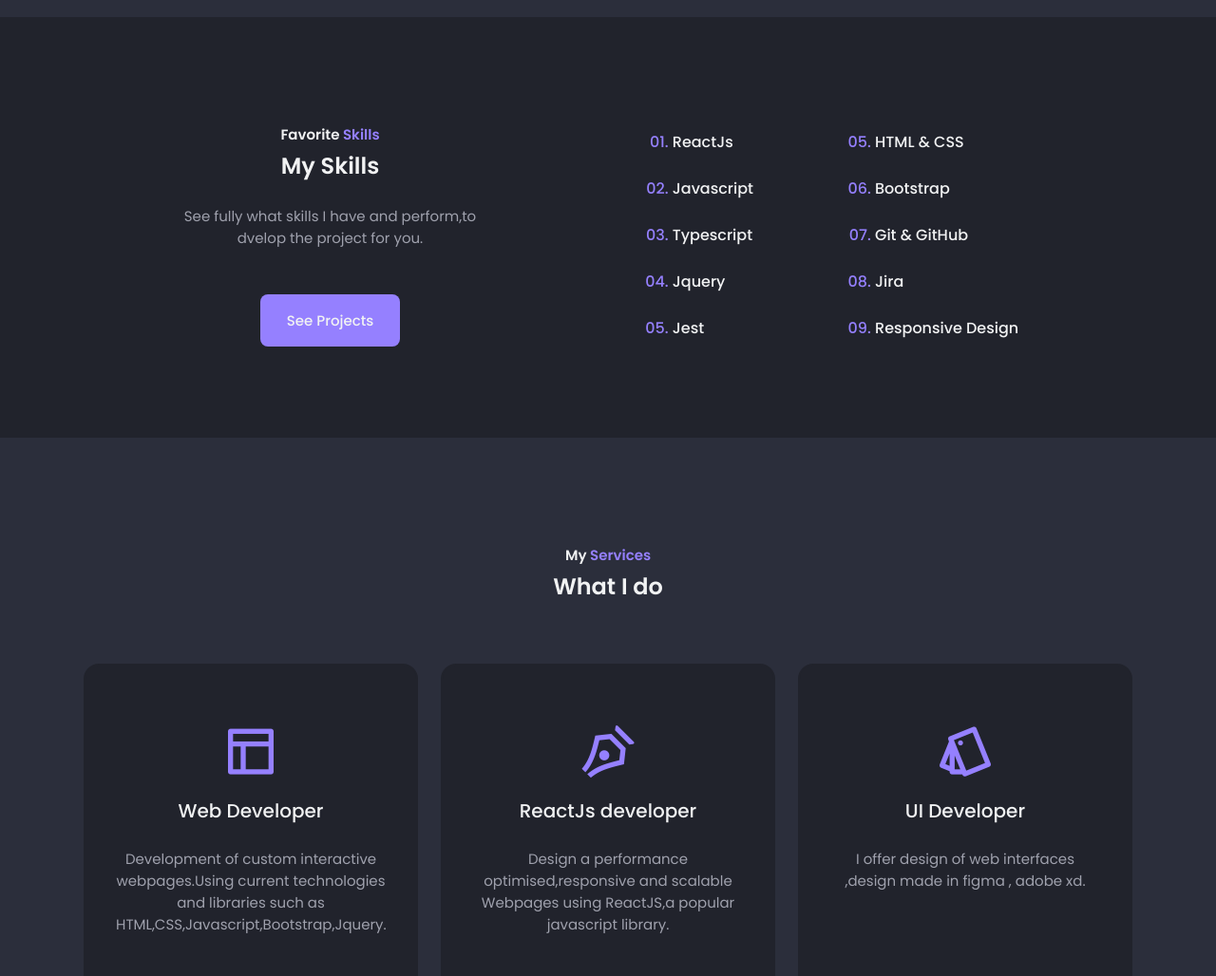
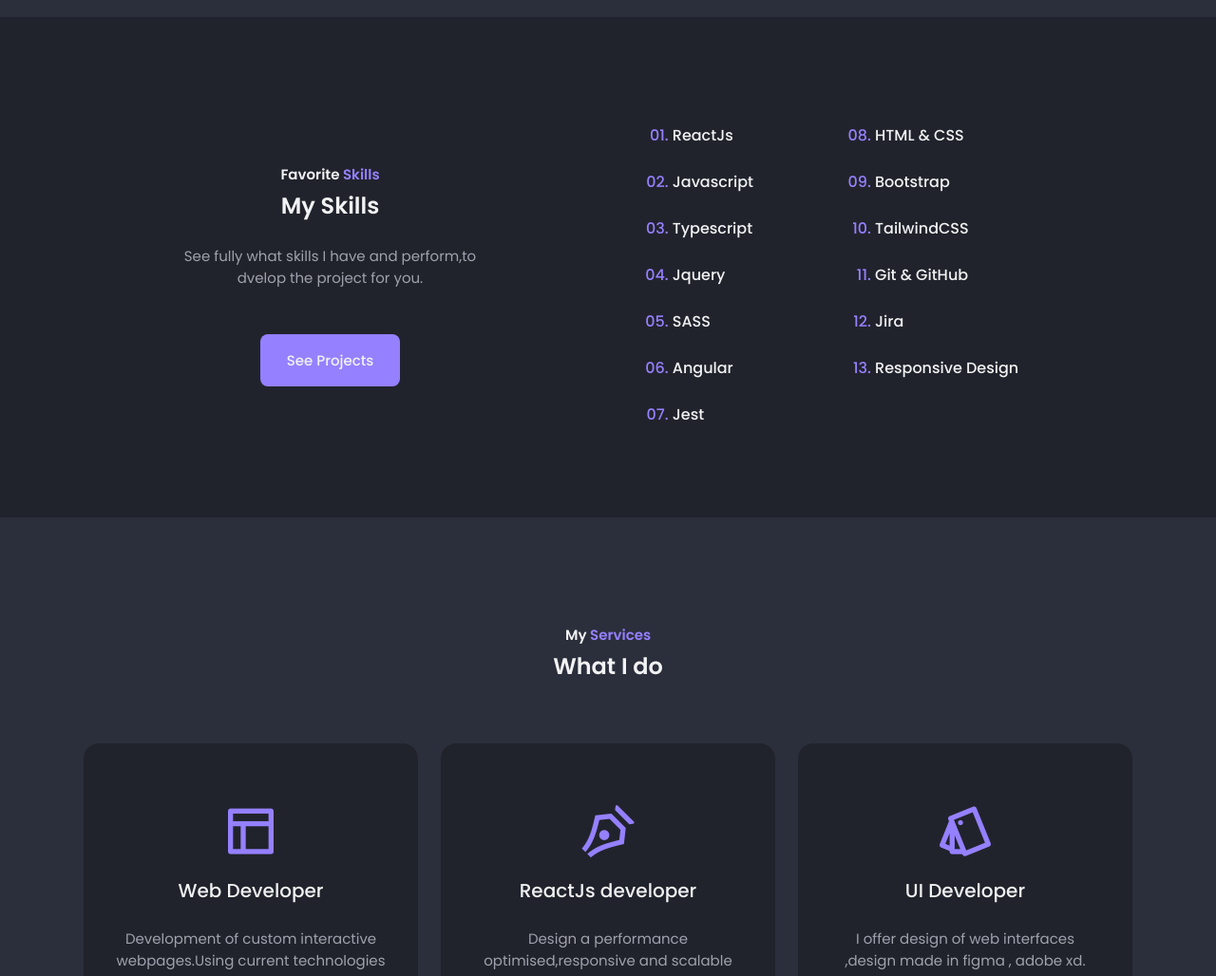
Before and after one commit to SarthakPandey1998/Personal-Portfolio-website, a plain HTML site: page index.html in a window 1280 px wide. Shown: the part 1560-2588 px from the top of the page at 95% size. Drawn offline with nearby package versions, Linux system fonts and the light colour scheme.

Commit message:
Updated skills

```diff
--- a/index.html
+++ b/index.html
@@ -210,12 +210,15 @@
                         <li class="skills__item">Javascript</li>
                         <li class="skills__item">Typescript</li>
                         <li class="skills__item">Jquery</li>
+                        <li class="skills__item">SASS</li>
+                        <li class="skills__item">Angular</li>
                         <li class="skills__item">Jest</li>
                     </ol>
 
-                    <ol class="skills__group" start="5">
+                    <ol class="skills__group" start="8">
                         <li class="skills__item">HTML & CSS</li>
                         <li class="skills__item">Bootstrap</li>
+                        <li class="skills__item">TailwindCSS</li>
                         <li class="skills__item">Git & GitHub</li>
                         <li class="skills__item">Jira</li>
                         <li class="skills__item">Responsive Design</li>
```
